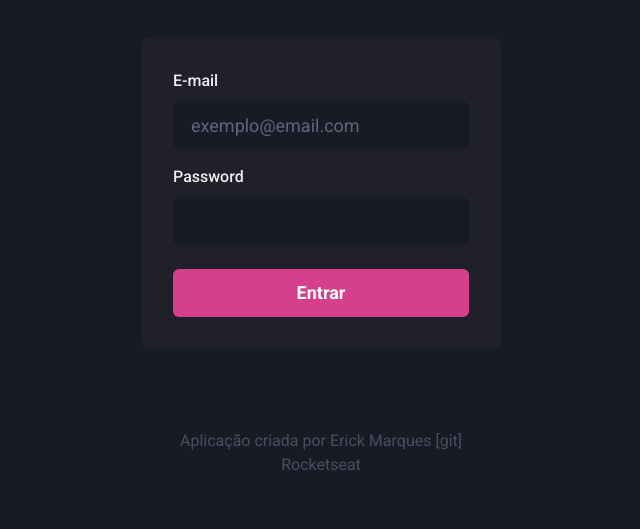
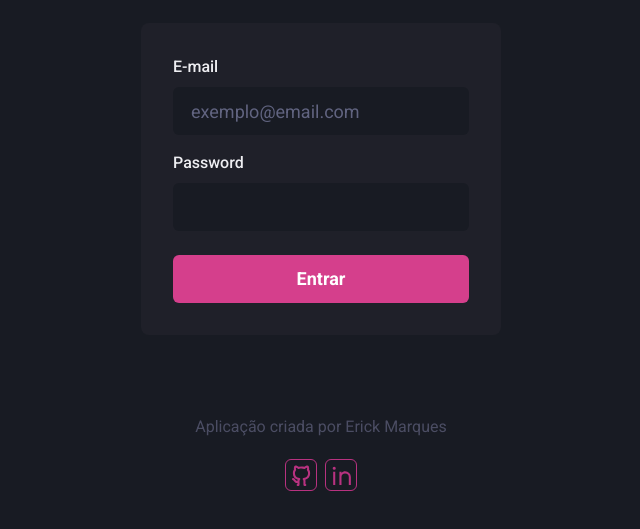
Before and after one commit to erickmarquesc/DashGo, a Next.js app: page / in a window 1280 px wide. Shown: the part 143-672 px from the top of the page, without its empty margins (319-959 px from the left). Built offline with nearby package versions, Linux system fonts and the light colour scheme.

Commit message:
feat: :art: format of the code

```diff
--- a/src/pages/index.tsx
+++ b/src/pages/index.tsx
@@ -1,5 +1,8 @@
 import { SigInForm } from "../components/Form/SigInForm";
-import { Flex, Text } from "@chakra-ui/react";
+import { Flex, IconButton, Stack, Text } from "@chakra-ui/react";
+import { RiGithubLine, RiLinkedinLine } from "react-icons/ri";
+import Link from "next/link";
+
 
 export default function SigIn() {
   return (
@@ -12,9 +15,30 @@ export default function SigIn() {
     >
 
       <SigInForm />
-      <Text mt="20" color="gray.600">Aplicação criada por Erick Marques [git]</Text>
-      <Text color="gray.600">Rocketseat</Text>
+      <Text mt="20" mb="5" color="gray.600">Aplicação criada por Erick Marques</Text>
+      <Stack spacing={2} direction={"row"}>
 
+        <Link href="https://github.com/erickmarquesc">
+          <IconButton
+            variant='outline'
+            colorScheme='pink'
+            aria-label='GIRHUB'
+            size='sm'
+            fontSize={25}
+            icon={<RiGithubLine />}
+          />
+        </Link>
+        <Link href="https://www.linkedin.com/in/erick-marques-cabral-999b151b4/">
+          <IconButton
+            variant='outline'
+            colorScheme='pink'
+            aria-label='GIRHUB'
+            size='sm'
+            fontSize={25}
+            icon={<RiLinkedinLine />}
+          />
+        </Link>
+      </Stack>
     </Flex>
   );
 };
```
